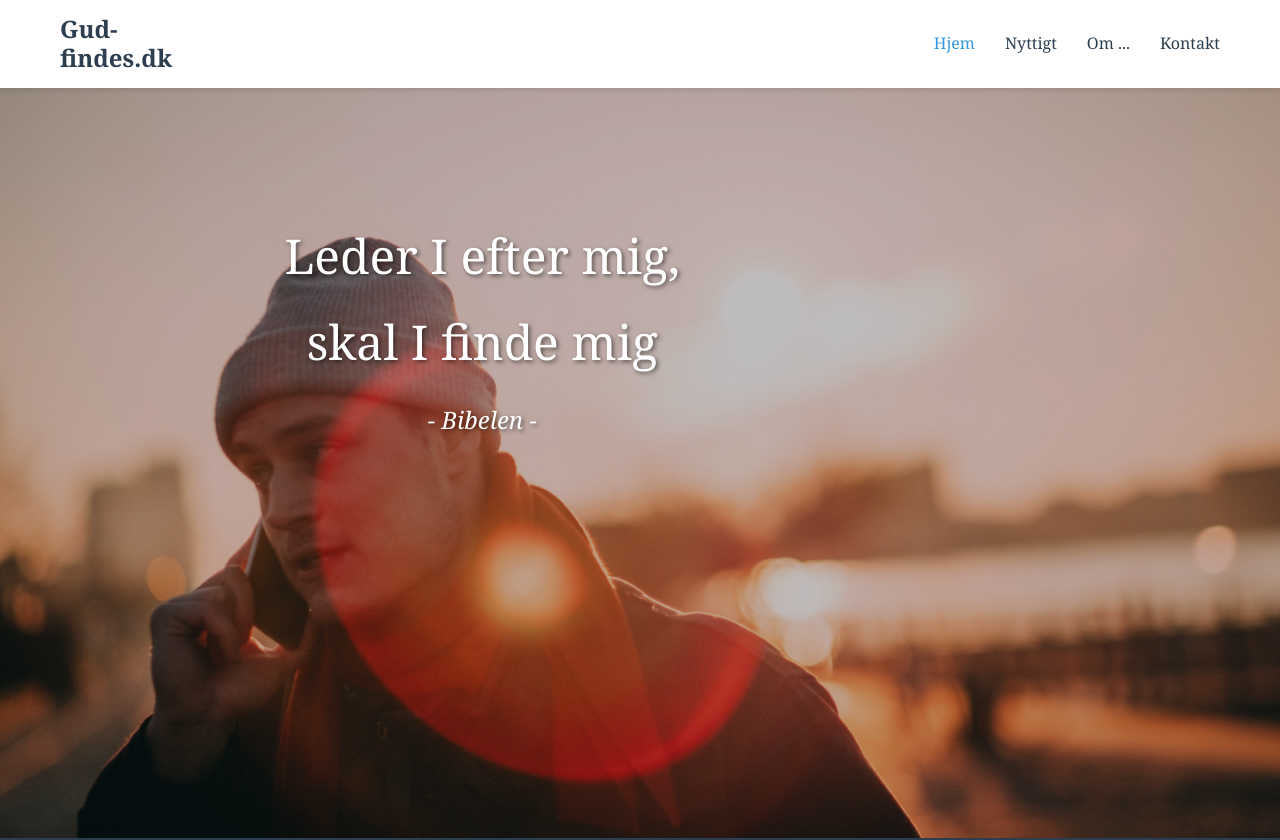
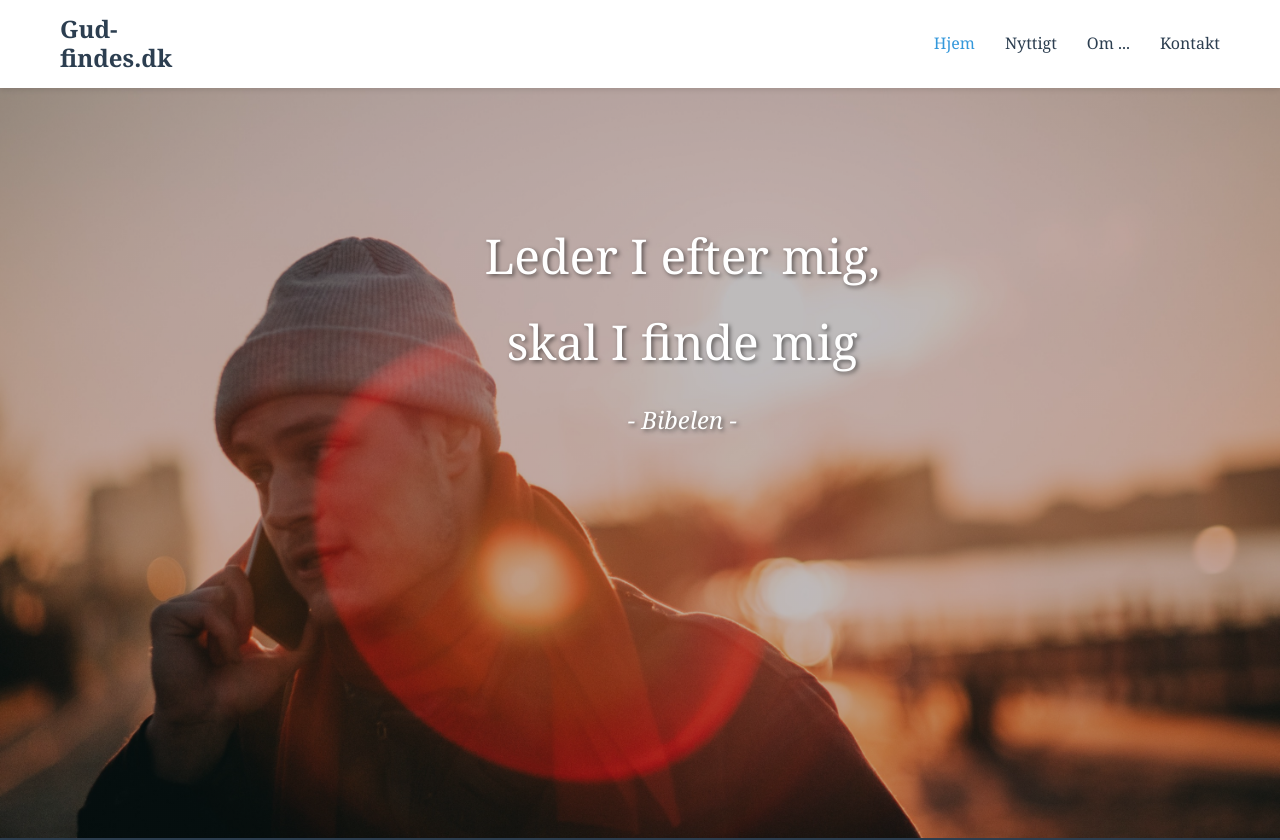
Before and after one commit to ralphboass/gud-findes.dk, a plain HTML site: page index.html in a window 1280 px wide. Shown: the top 840 px of the page. Drawn offline with Linux system fonts and the light colour scheme.

Commit message:
Update styles.css

```diff
--- a/styles.css
+++ b/styles.css
@@ -100,7 +100,7 @@ body {
     text-align: center;
     color: #fff;
     padding-top: 120px;
-    padding-right: 600px;
+    padding-right: 400px;
 }
 
 .hero-content h2 {
```
